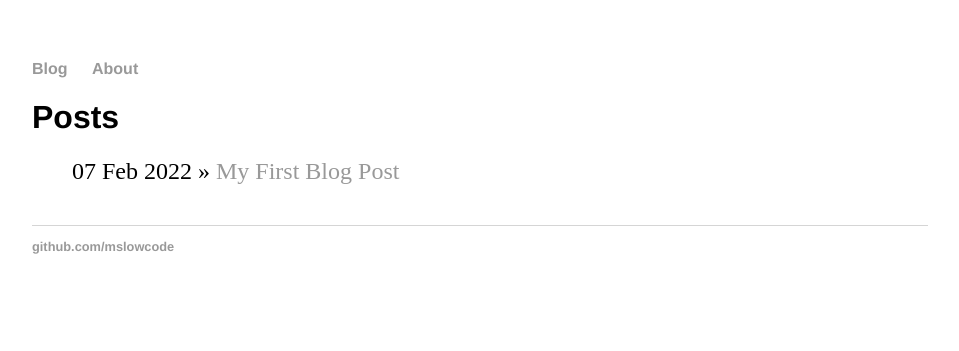
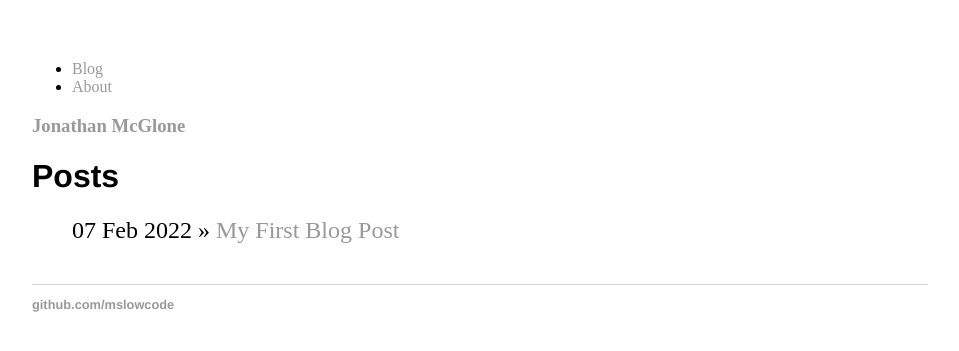
Before and after one commit to mslowcode/mslowcode.github.io, a Jekyll site: the page built from index.html, in a window 1280 px wide. Shown: the top 351 px of the page, without its empty margins (160-1119 px from the left). Built offline with Jekyll 4.4.1, drawn with Linux system fonts in a browser that asks for light colours.

Commit message:
Update default.html

```diff
--- a/_layouts/default.html
+++ b/_layouts/default.html
@@ -6,12 +6,16 @@
 			<link rel="stylesheet" type="text/css" href="/css/main.css">
 		</head>
 		<body>
-			<nav>
-	    		<ul class=nav nav-pills pull-right>
-	        		<li><a href="/">Blog</a></li>
+			<div class="container">
+				<div class="header">
+			<ul class="nav nav-pills pull-right">
+				<li><a href="/">Blog</a></li>
 		        	<li><a href="/about">About</a></li>
           </ul>
-			</nav>
+		<h3 class="text-muted"><a href="/">Jonathan McGlone</a></h3>
+</div><!-- /.header -->
+			</div>
+
 			<div class="container">
 
 			{{ content }}
```
